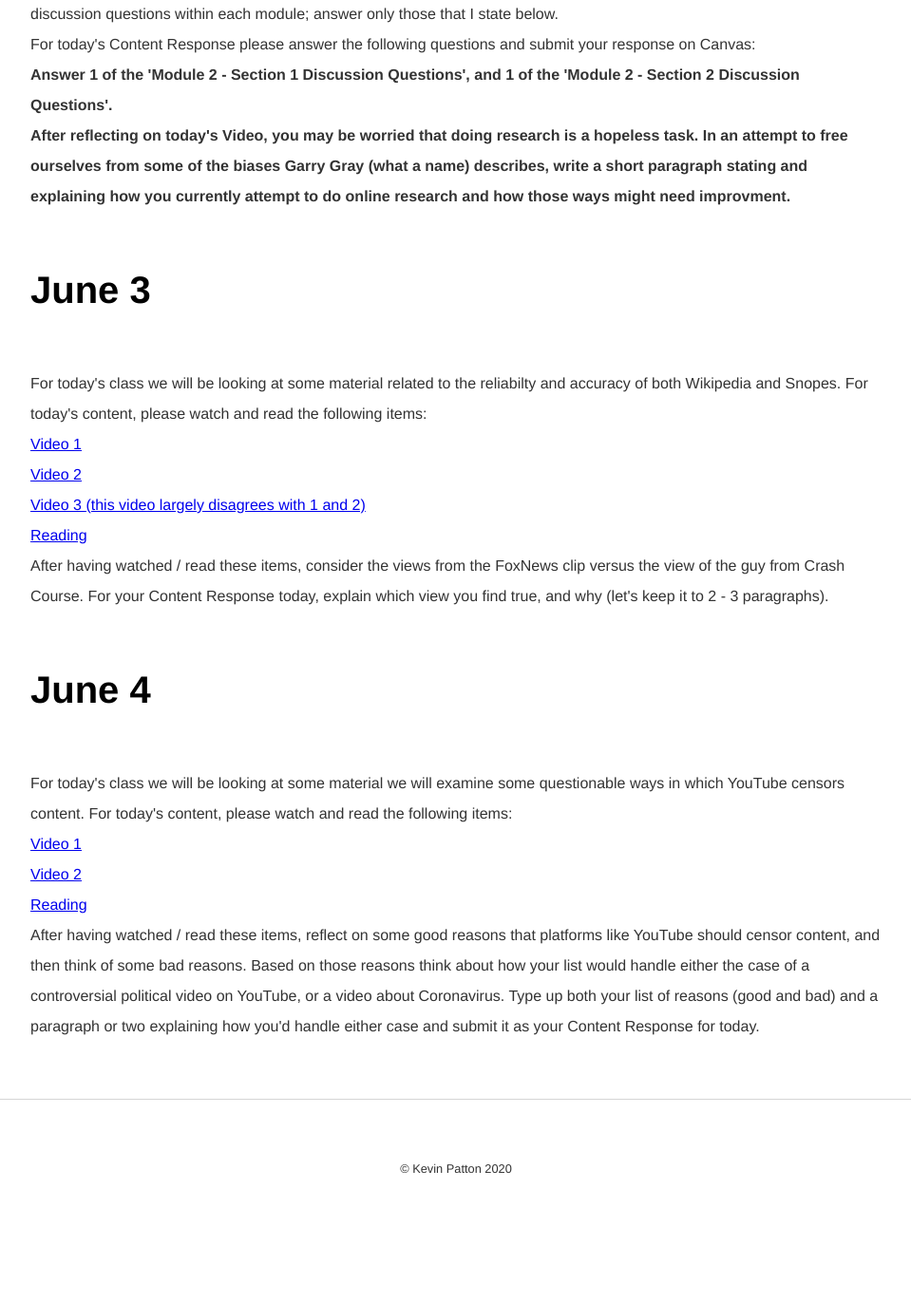
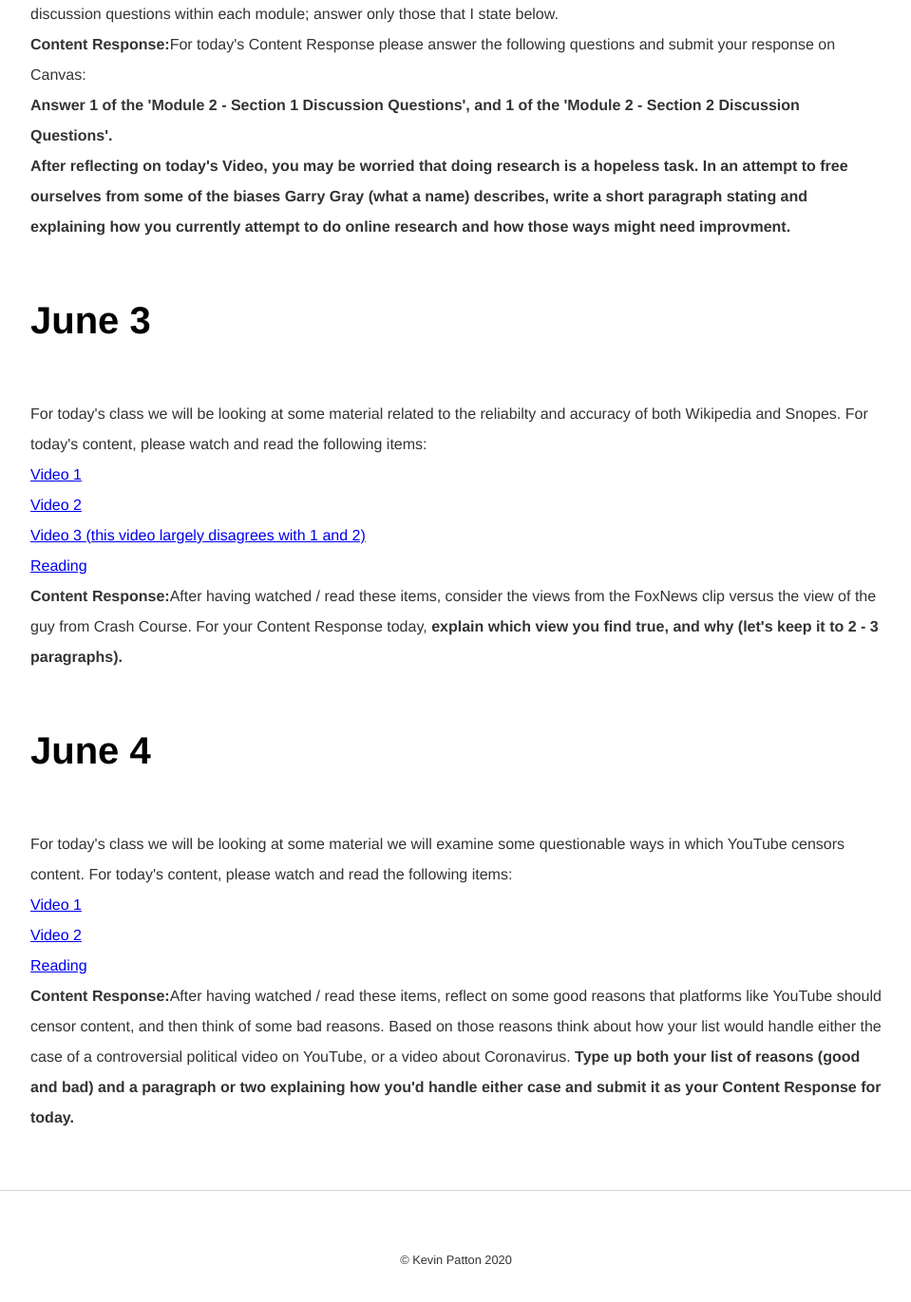
Before and after one commit to kevinjpatton/kevinjpatton.github.io, a Jekyll site: the page built from teaching/phil1020/index.html, in a window 1280 px wide and 1400 px high, scrolled down 958 px. Shown: the top 1371 px of the window at 95% size, without its empty margins (160-1119 px from the left). Built offline with Jekyll 4.4.1, drawn with Linux system fonts in a browser that asks for light colours; Markdown is read by kramdown in place of the engine named in the settings; before the commit the page ends 2262 px from its top, so only the background shows below that; some of the changed text lies outside the part shown.

Commit message:
Update index.html

```diff
--- a/teaching/phil1020/index.html
+++ b/teaching/phil1020/index.html
@@ -9,13 +9,13 @@ title: Philosophy 1020 - Kevin Patton
 <p>For today's class we will begin to understand the foundational concepts behind how Google's searching algorithm's work.  For today's content, please watch and read the following items:<br>
 <a href="https://www.youtube.com/watch?v=v7n7wZhHJj8" target="_blank">Video</a><br>
 <a href="https://ahrefs.com/blog/how-do-search-engines-work/" target="_blank">Reading</a><br>
-After having watched / read these items, please take a moment and consider the following question: <b>Now that you know that Google organizes search results based on what they predict you want (and will therefore most likely click on), do you trust their search results more or less?</b>  If more,  explain why.  If less,  explain why. Please type up an answer to this question and submit it as today's Content Response in Canvas.</p>
+<b>Content Response:</b>After having watched / read these items, please take a moment and consider the following question: Now that you know that Google organizes search results based on what they predict you want (and will therefore most likely click on), do you trust their search results more or less?  If more,  explain why.  If less,  explain why. Please type up an answer to this question and submit it as today's Content Response in Canvas.</p>
 
 <h1>June 2</h1>
 <p>For today's class we are attempting to understand what research is and it's purpose.  For today's content, please watch and read the following items:<br>
 <a href="https://youtu.be/JSV4VZ8gdUQ" target="_blank">Video</a><br>
 <a href="https://ori.hhs.gov/content/module-1-introduction-what-research" target="_blank">Reading - </a>Read through modules 1 and 2 (though you can read the entire set if you wish).  You needn't answer all of the discussion questions within each module; answer only those that I state below.<br>
-For today's Content Response please answer the following questions and submit your response on Canvas:<br>
+<b>Content Response:</b>For today's Content Response please answer the following questions and submit your response on Canvas:<br>
 <b>Answer 1 of the 'Module 2 - Section 1 Discussion Questions', and 1 of the 'Module 2 - Section 2 Discussion Questions'.</b><br>
 <b>After reflecting on today's Video, you may be worried that doing research is a hopeless task.  In an attempt to free ourselves from some of the biases Garry Gray (what a name) describes, write a short paragraph stating and explaining how you currently attempt to do online research and how those ways might need improvment.</b></p>
 
@@ -25,11 +25,11 @@ For today's Content Response please answer the following questions and submit yo
   <a href="https://youtu.be/EZsaA0w_0z0" target="_blank">Video 2</a><br>
 <a href="https://youtu.be/UyC8Xjjyymc" target="_blank">Video 3 (this video largely disagrees with 1 and 2)</a><br>
 <a href="https://www.factcheck.org/2009/04/snopescom/" target="_blank">Reading</a><br>
-After having watched / read these items, consider the views from the FoxNews clip versus the view of the guy from Crash Course.  For your Content Response today, explain which view you find true, and why (let's keep it to 2 - 3 paragraphs).</b></p>
+  <b>Content Response:</b>After having watched / read these items, consider the views from the FoxNews clip versus the view of the guy from Crash Course.  For your Content Response today, <b>explain which view you find true, and why (let's keep it to 2 - 3 paragraphs).</b></p>
 
 <h1>June 4</h1>
 <p>For today's class we will be looking at some material we will examine some questionable ways in which YouTube censors content.  For today's content, please watch and read the following items:<br>
 <a href="https://www.youtube.com/watch?v=-zK8LgVx2G8&t=1s" target="_blank">Video 1</a><br>
 <a href="https://www.theverge.com/2020/3/4/21164553/youtube-coronavirus-demonetization-sensitive-subjects-advertising-guidelines-revenue" target="_blank">Video 2</a><br>
 <a href="https://www.forbes.com/sites/petersuciu/2019/11/08/was-youtube-right-to-censor-a-controversial-video/" target="_blank">Reading</a><br>
-After having watched / read these items, reflect on some good reasons that platforms like YouTube should censor content, and then think of some bad reasons.  Based on those reasons think about how your list would handle either the case of a controversial political video on YouTube, or a video about Coronavirus.  Type up both your list of reasons (good and bad) and a paragraph or two explaining how you'd handle either case and submit it as your Content Response for today.</b></p>
+<b>Content Response:</b>After having watched / read these items, reflect on some good reasons that platforms like YouTube should censor content, and then think of some bad reasons.  Based on those reasons think about how your list would handle either the case of a controversial political video on YouTube, or a video about Coronavirus.  <b>Type up both your list of reasons (good and bad) and a paragraph or two explaining how you'd handle either case and submit it as your Content Response for today.</b></p>
```
